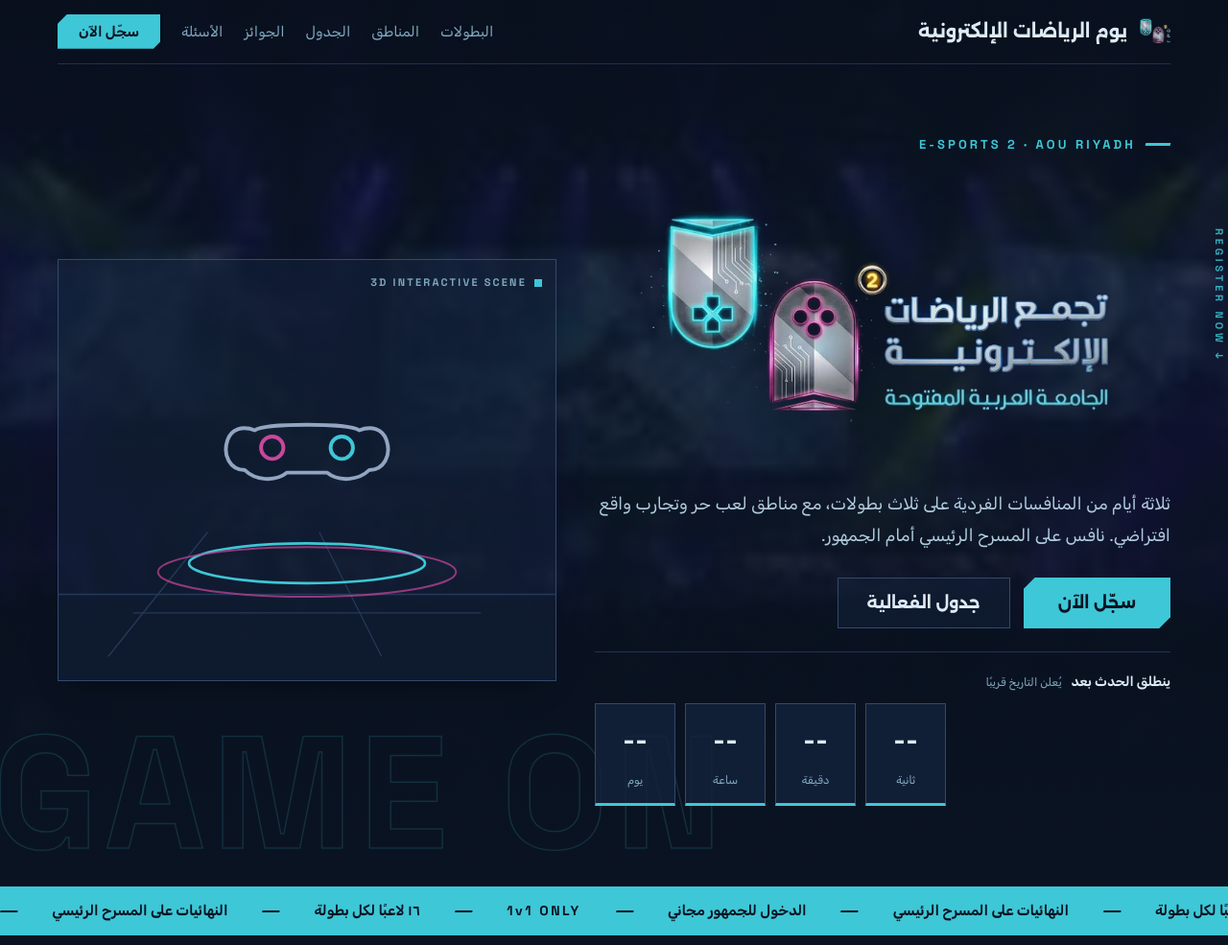
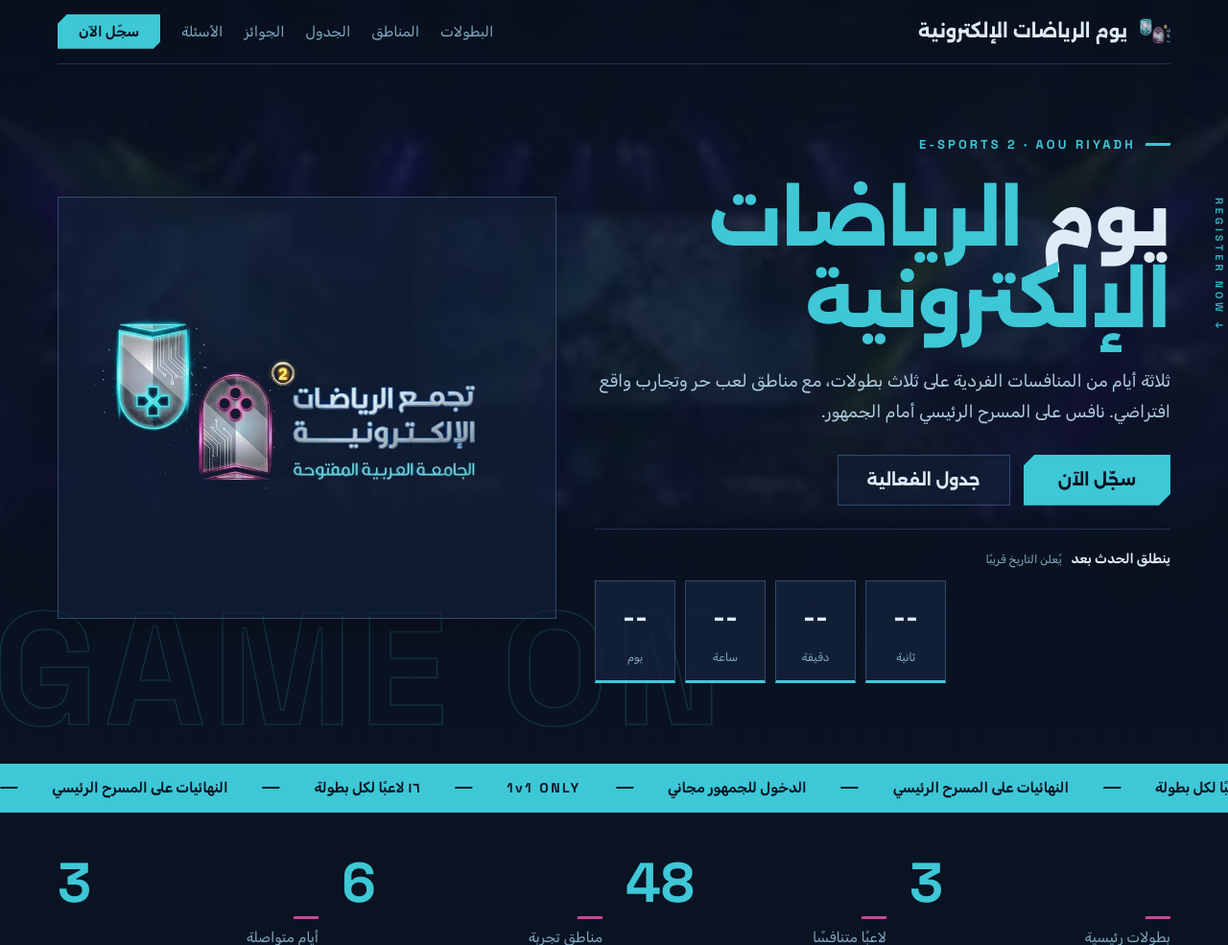
Before and after one commit to YourVision-KSA/esports2-website, a Django app: page / in a window 1280 px wide. Shown: the top 985 px of the page at 96% size. Run offline with Django 5.2, Linux system fonts and the light colour scheme; data comes from the database, SQL or seed files in the repository; data that the repository does not hold is empty.

Commit message:
Replace hero 3D scene with the static event logo (rev 4.1)
Owner direction: no 3D model — the framed hero panel now shows the
event logo, static. Headline back to text in the typography colors.
The Vite/Three.js pipeline stays in frontend/ but no bundle loads on
any page; docs note the open question whether trophy 3D (W5) is still
wanted. 3D-only CSS (canvas, poster svg, drag hint) removed.

Co-Authored-By: Claude Fable 5 <noreply@anthropic.com>

```diff
--- a/static/css/base.css
+++ b/static/css/base.css
@@ -138,8 +138,6 @@ section { scroll-margin-block-start: 76px; }
 }
 .hero-copy h1 { font-size: clamp(40px, 6.5vw, 74px); line-height: 1.15; }
 .hero-copy h1 .hl { color: var(--volt); }
-/* The hero headline IS the event logo (rev 4: big and clear; alt carries the name). */
-.hero-logo { display: block; width: min(560px, 88vw); height: auto; }
 .hero-copy .lead { max-width: 54ch; font-size: 18px; color: var(--body); }
 .hero-ctas { display: flex; flex-wrap: wrap; gap: 14px; padding-block-start: 4px; }
 
@@ -156,7 +154,7 @@ section { scroll-margin-block-start: 76px; }
 .cd-cell b { display: block; font-family: var(--num); font-weight: 700; font-size: 30px; color: var(--text); }
 .cd-cell span { font-size: 12px; color: var(--muted); direction: rtl; }
 
-/* 3D scene frame (poster = LOW/FALLBACK tier; Three.js mounts over it) */
+/* Hero logo panel (rev 4.1: the event logo, static, where the 3D scene was) */
 .scene { flex: 1 1 400px; min-width: 0; }
 .scene-frame {
   position: relative; height: clamp(240px, 36vw, 440px);
@@ -164,15 +162,7 @@ section { scroll-margin-block-start: 76px; }
   display: flex; align-items: center; justify-content: center; overflow: hidden;
   box-shadow: var(--shadow);
 }
-.scene-frame svg { position: absolute; inset: 0; width: 100%; height: 100%; transition: opacity 0.8s ease; }
-/* Three.js canvas mounts over the poster SVG and fades in when ready
-   (docs/frontend.md: content renders before the 3D bundle). */
-.scene-frame canvas {
-  position: absolute; inset: 0; width: 100%; height: 100%;
-  opacity: 0; transition: opacity 0.8s ease; cursor: grab;
-}
-.scene-frame canvas.on { opacity: 1; }
-.scene-frame canvas:active { cursor: grabbing; }
+.scene-logo { max-width: 88%; max-height: 92%; width: auto; height: auto; display: block; }
 .scene-badge {
   position: absolute; top: 14px; inset-inline-start: 14px;
   display: flex; align-items: center; gap: 8px;
@@ -182,7 +172,6 @@ section { scroll-margin-block-start: 76px; }
   font-family: var(--num); font-size: 11px; letter-spacing: 0.2em;
   color: var(--muted); direction: ltr;
 }
-.scene-hint { position: absolute; inset-block-end: 12px; inset-inline-start: 14px; font-size: 13px; color: var(--muted); }
 
 /* ---- ticker marquee -------------------------------------------------------- */
 .ticker { background: var(--volt); color: var(--bg); overflow: hidden; }
--- a/templates/core/home.html
+++ b/templates/core/home.html
@@ -1,8 +1,6 @@
 {% extends "base.html" %}
-{% load static ui vite %}
+{% load static ui %}
 {# Cached at the edge: NO forms, NO csrf token here (docs/routes.md rule zero). #}
-
-{% block scripts %}{% vite_js "src/main.js" %}{% endblock %}{# hero 3D scene #}
 
 {% block header %}{% endblock %}{# the hero carries its own nav #}
 
@@ -39,7 +37,7 @@
           <span class="slash"></span>
           <span class="hero-eyebrow" dir="ltr">E-SPORTS 2 · AOU RIYADH</span>
         </div>
-        <h1><img class="hero-logo" src="{% static 'img/logo.png' %}" alt="{{ content.SITE_NAME }}"></h1>
+        <h1>يوم <span class="hl">الرياضات الإلكترونية</span></h1>
         <p class="lead">{{ content.HERO_TEXT }}</p>
         <div class="hero-ctas">
           {% if phase == "vote" %}
@@ -68,26 +66,10 @@
         </div>
       </div>
 
-      <!-- 3D hero scene (Three.js mounts here; this frame is the LOW/FALLBACK poster) -->
-      <div class="scene" id="hero-scene">
+      <!-- Event logo panel (owner direction 2026-10-21: static logo instead of the 3D scene) -->
+      <div class="scene">
         <div class="scene-frame">
-          <svg viewBox="0 0 400 300" aria-hidden="true">
-            <g stroke="#24395B" stroke-width="1">
-              <line x1="0" y1="250" x2="400" y2="250"></line>
-              <line x1="40" y1="300" x2="120" y2="200"></line>
-              <line x1="260" y1="300" x2="210" y2="200"></line>
-              <line x1="60" y1="265" x2="340" y2="265"></line>
-            </g>
-            <ellipse cx="200" cy="225" rx="95" ry="16" fill="none" stroke="#3EC7D6" stroke-width="2"></ellipse>
-            <ellipse cx="200" cy="232" rx="120" ry="20" fill="none" stroke="#C9479B" stroke-width="1.5" opacity="0.7"></ellipse>
-            <g transform="translate(130,110)" fill="none" stroke="#92A5C0" stroke-width="3" stroke-linecap="round" stroke-linejoin="round">
-              <path d="M20 40 C 8 40 2 28 6 16 C 9 7 18 4 28 8 C 36 2 104 2 112 8 C 122 4 131 7 134 16 C 138 28 132 40 120 40 C 112 48 96 50 86 42 L 54 42 C 44 50 28 48 20 40 Z"></path>
-              <circle cx="42" cy="22" r="9" stroke="#C9479B"></circle>
-              <circle cx="98" cy="22" r="9" stroke="#3EC7D6"></circle>
-            </g>
-          </svg>
-          <div class="scene-badge"><i></i><span dir="ltr">3D INTERACTIVE SCENE</span></div>
-          <div class="scene-hint">{{ content.HERO_3D_HINT }}</div>
+          <img class="scene-logo" src="{% static 'img/logo.png' %}" alt="">
         </div>
       </div>
     </div>
```
Also changed, not shown: docs/frontend.md (+5 -0 lines), docs/tasks.md (+4 -5 lines).
